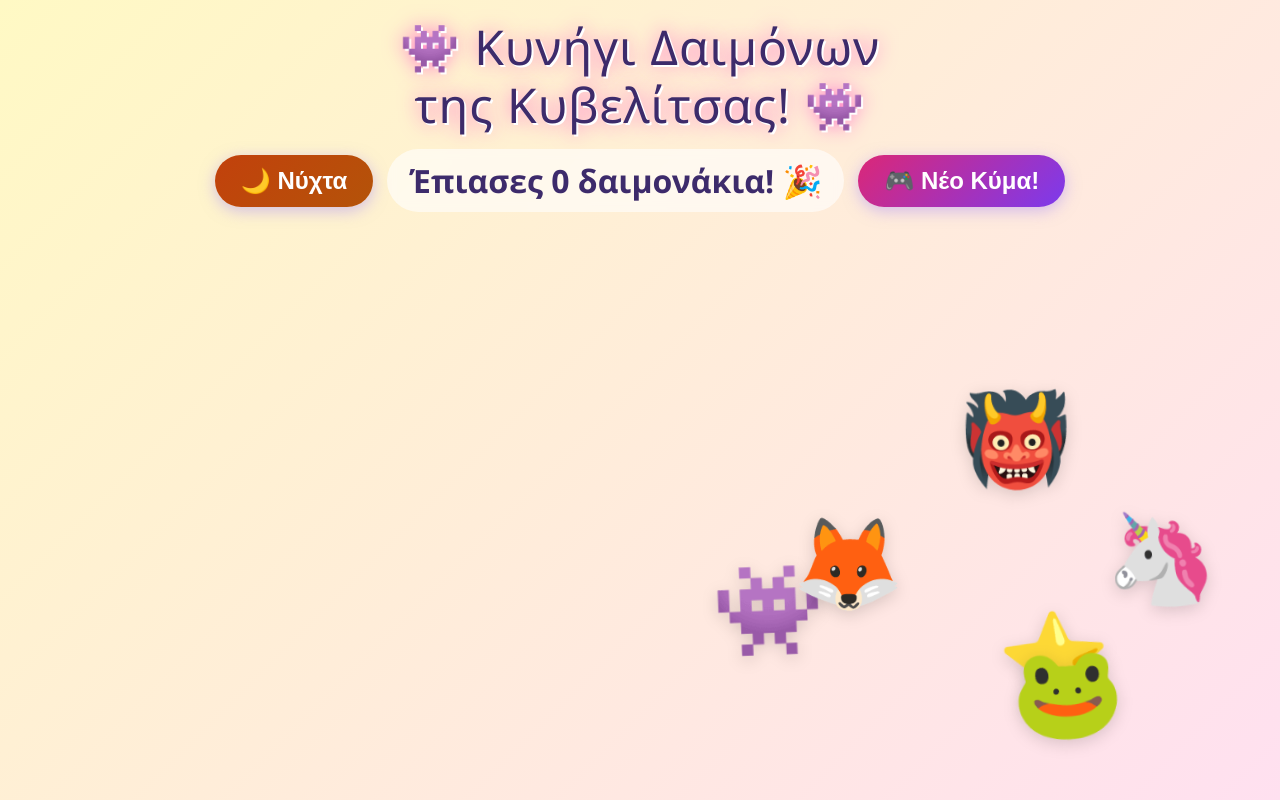
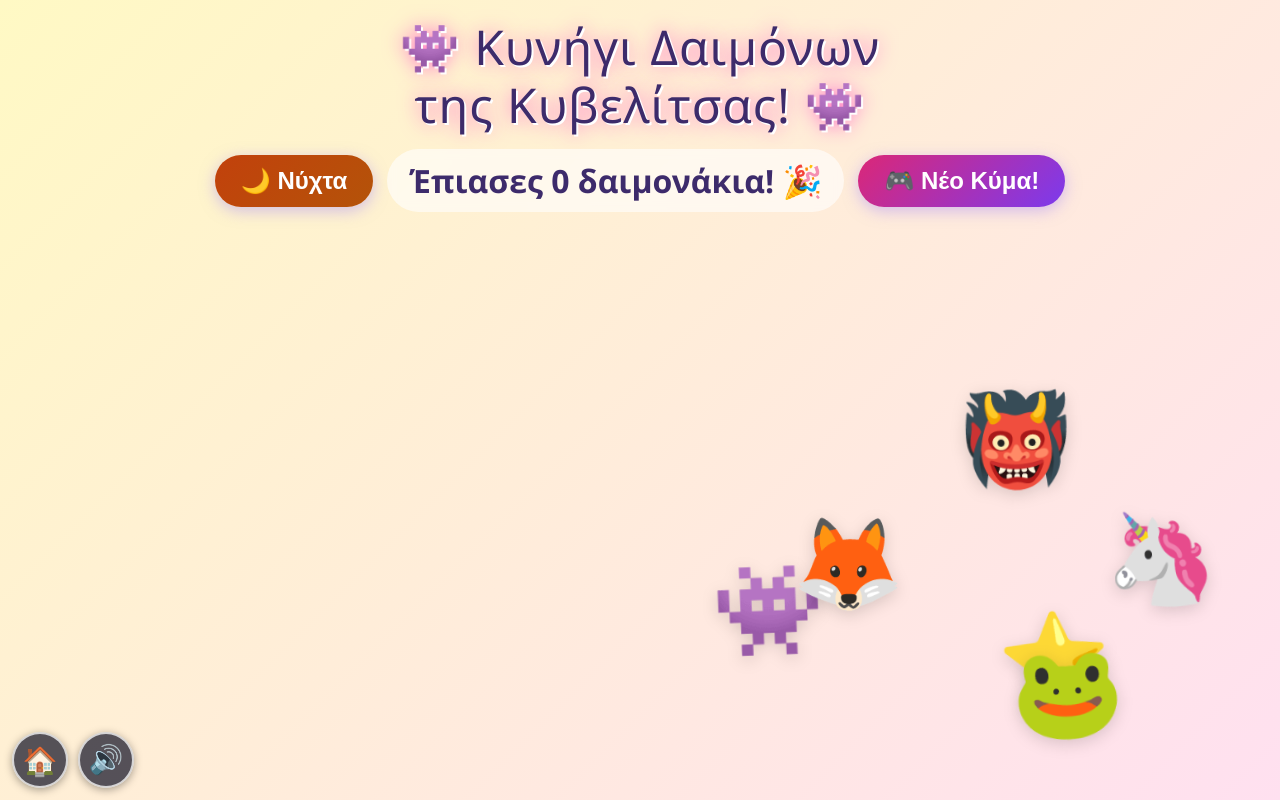
Before and after one commit to konzag/cybele, a plain HTML site: page index.html in a window 1280 px wide. Drawn offline with Linux system fonts and the light colour scheme.

Commit message:
feat: games-hub shell: home + sound buttons, fonts from the hub (GAME-STANDARD §9)
- assets/hub-shell.js (loaded first on every page): an always-visible
  🏠 "Πίσω στα παιχνίδια" link to / and a 🔊 sound on/off button,
  remembered in localStorage (game.cybele.sound). It mutes every AudioContext
  through a gain switch, so the game code is unchanged.
- No external resources: Google Fonts links/@imports replaced by the hub's
  /static/fonts/comfortaa.css, with Comfortaa as the fallback font.
- tests/hub-shell.test.mjs: every page loads the shell first, no Google
  Fonts, and the mute switch works and is remembered.

No gameplay changes; comments, structure and Python files untouched.

Co-Authored-By: Claude Opus 5.5 <noreply@anthropic.com>

```diff
--- /dev/null
+++ b/assets/hub-shell.js
@@ -0,0 +1,95 @@
+// hub-shell.js — το «κέλυφος» του hub «Τα Παιχνίδια μας» (GAME-STANDARD §9).
+//
+// Προσθέτει σε κάθε σελίδα δύο κουμπιά που φαίνονται πάντα (κάτω αριστερά):
+//   🏠  Πίσω στα παιχνίδια: πηγαίνει στην αρχική σελίδα του hub ("/").
+//   🔊  Ήχος on/off: η επιλογή θυμάται (localStorage, κλειδί game.<παιχνίδι>.sound).
+//
+// Πώς σβήνει ο ήχος χωρίς να αλλάξει τίποτα στο παιχνίδι:
+// κάθε AudioContext που φτιάχνει η σελίδα παίρνει έναν «διακόπτη» (GainNode) ανάμεσα στους ήχους και
+// στα ηχεία. Το παιχνίδι συνδέει τους ήχους του στο ctx.destination, που τώρα είναι ο διακόπτης.
+// Με τον διακόπτη στο 0 οι ήχοι παίζουν κανονικά, αλλά δεν ακούγονται.
+//
+// Πρέπει να φορτώνεται ΠΡΙΝ από τα άλλα scripts της σελίδας, π.χ.:
+//   <script src="assets/hub-shell.js" data-game="ariana"></script>
+(function () {
+  'use strict';
+
+  var script = document.currentScript;
+  var game = (script && script.dataset.game) || 'game';
+  var KEY = 'game.' + game + '.sound';
+
+  // Ήταν σβηστός ο ήχος την προηγούμενη φορά; (αν ο browser δεν αφήνει localStorage: ανοιχτός)
+  var muted = false;
+  try {
+    muted = localStorage.getItem(KEY) === 'off';
+  } catch (e) { /* χωρίς αποθήκευση: απλώς ξεκινάμε με ήχο */ }
+
+  var switches = []; // ένας διακόπτης για κάθε AudioContext της σελίδας
+
+  var Native = window.AudioContext || window.webkitAudioContext;
+  if (Native) {
+    var WithSwitch = function (options) {
+      var ctx = options === undefined ? new Native() : new Native(options);
+      var gain = ctx.createGain();
+      gain.gain.value = muted ? 0 : 1;
+      gain.connect(ctx.destination);
+      // Από εδώ και πέρα, ό,τι συνδέει το παιχνίδι στο destination περνά από τον διακόπτη.
+      Object.defineProperty(ctx, 'destination', { value: gain, configurable: true });
+      switches.push(gain);
+      return ctx;
+    };
+    WithSwitch.prototype = Native.prototype; // το «instanceof AudioContext» δουλεύει όπως πριν
+    window.AudioContext = WithSwitch;
+    if (window.webkitAudioContext) window.webkitAudioContext = WithSwitch;
+  }
+
+  var soundBtn = null;
+
+  function setMuted(value) {
+    muted = value;
+    try {
+      localStorage.setItem(KEY, muted ? 'off' : 'on');
+    } catch (e) { /* δεν πειράζει: απλώς δεν θα το θυμάται */ }
+    switches.forEach(function (gain) { gain.gain.value = muted ? 0 : 1; });
+    if (soundBtn) {
+      soundBtn.textContent = muted ? '🔇' : '🔊';
+      soundBtn.setAttribute('aria-pressed', String(!muted));
+    }
+  }
+
+  function makeButton(el, text, label) {
+    el.textContent = text;
+    el.title = label;
+    el.setAttribute('aria-label', label);
+    el.style.cssText =
+      'width:56px;height:56px;border-radius:50%;display:inline-flex;align-items:center;justify-content:center;' +
+      'font-size:28px;line-height:1;text-decoration:none;cursor:pointer;padding:0;margin:0;' +
+      'background:rgba(20,20,40,.72);color:#fff;border:2px solid rgba(255,255,255,.75);' +
+      'box-shadow:0 2px 8px rgba(0,0,0,.35);';
+    return el;
+  }
+
+  function build() {
+    if (document.getElementById('hub-shell')) return;
+    var bar = document.createElement('div');
+    bar.id = 'hub-shell';
+    bar.style.cssText =
+      'position:fixed;left:12px;bottom:12px;z-index:2147483000;display:flex;gap:10px;' +
+      'font-family:system-ui,sans-serif;';
+
+    var home = makeButton(document.createElement('a'), '🏠', 'Πίσω στα παιχνίδια');
+    home.href = '/';
+
+    soundBtn = makeButton(document.createElement('button'), '🔊', 'Ήχος');
+    soundBtn.type = 'button';
+    soundBtn.addEventListener('click', function () { setMuted(!muted); });
+
+    bar.appendChild(home);
+    bar.appendChild(soundBtn);
+    document.body.appendChild(bar);
+    setMuted(muted); // σωστό εικονίδιο από την αρχή
+  }
+
+  if (document.body) build();
+  else document.addEventListener('DOMContentLoaded', build);
+})();
--- a/index.html
+++ b/index.html
@@ -2,6 +2,7 @@
 <html lang="el">
 <head>
 <meta charset="UTF-8">
+<script src="assets/hub-shell.js" data-game="cybele"></script> <!-- 🏠 + 🔊 του hub: πρώτο, πριν από τα άλλα scripts -->
 <meta name="viewport" content="width=device-width, initial-scale=1.0, user-scalable=no">
 <title>Κυνήγι Δαιμόνων της Κυβελίτσας!</title>
   <meta name="description" content="Colorful early-learning browser and terminal games for Cybele" />
```
Also changed, not shown: tests/hub-shell.test.mjs (added, +95 -0 lines).
